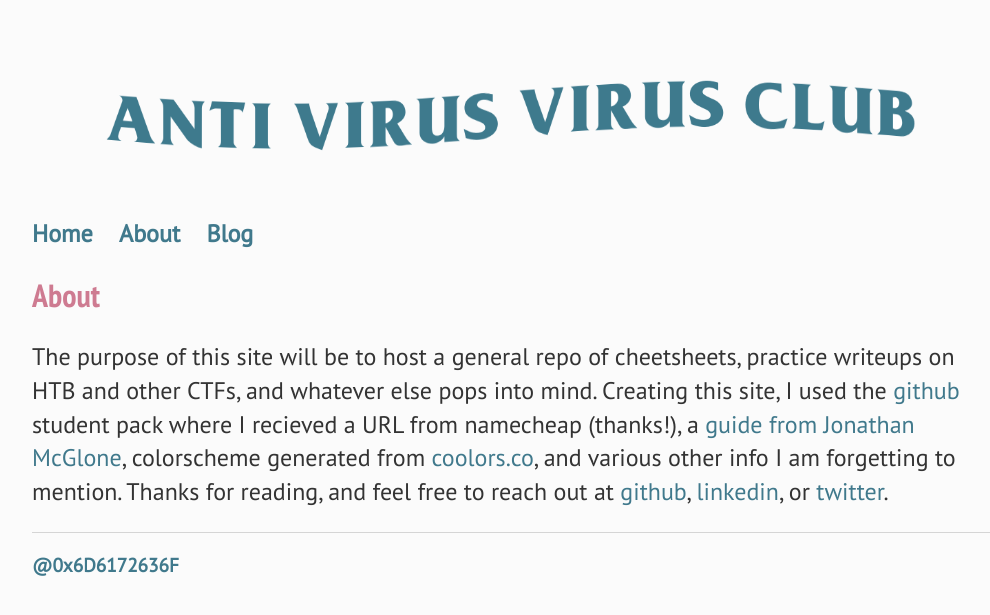
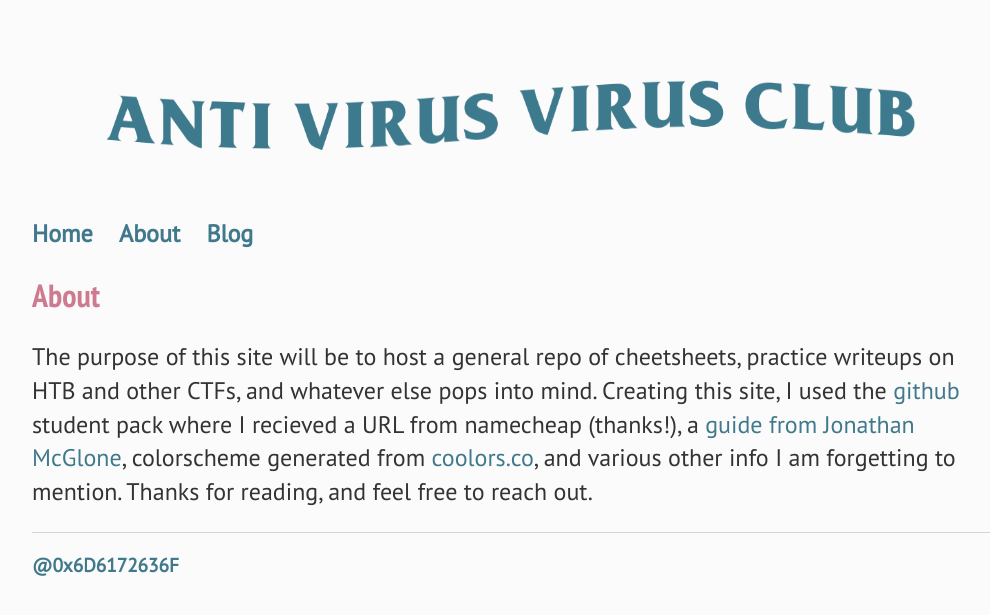
Before and after one commit to mmssr/mmssr.github.io, a Jekyll site: the page built from about/index.html, in a window 1280 px wide. Shown: the top 615 px of the page, without its empty margins (128-1118 px from the left). Built offline with Jekyll 4.4.1, drawn with Linux system fonts in a browser that asks for light colours.

Commit message:
Update index.html

```diff
--- a/about/index.html
+++ b/about/index.html
@@ -4,5 +4,5 @@
 ---
 <div class="blurb">
 <h1>About</h1>
-<p>The purpose of this site will be to host a general repo of cheetsheets, practice writeups on HTB and other CTFs, and whatever else pops into mind. Creating this site, I used the <a href="https://education.github.com/pack">github</a> student pack where I recieved a URL from namecheap (thanks!), a <a href="http://jmcglone.com/guides/github-pages/">guide from Jonathan McGlone</a>, colorscheme generated from <a href="https://coolors.co/">coolors.co</a>, and various other info I am forgetting to mention. Thanks for reading, and feel free to reach out at <a href="https://github.com/mmssr">github</a>, <a href="https://www.linkedin.com/in/mmssr/">linkedin</a>, or <a href="https://twitter.com/volsec865">twitter</a>.</p>
+<p>The purpose of this site will be to host a general repo of cheetsheets, practice writeups on HTB and other CTFs, and whatever else pops into mind. Creating this site, I used the <a href="https://education.github.com/pack">github</a> student pack where I recieved a URL from namecheap (thanks!), a <a href="http://jmcglone.com/guides/github-pages/">guide from Jonathan McGlone</a>, colorscheme generated from <a href="https://coolors.co/">coolors.co</a>, and various other info I am forgetting to mention. Thanks for reading, and feel free to reach out.</p>
 </div><!-- /.blurb -->
```
